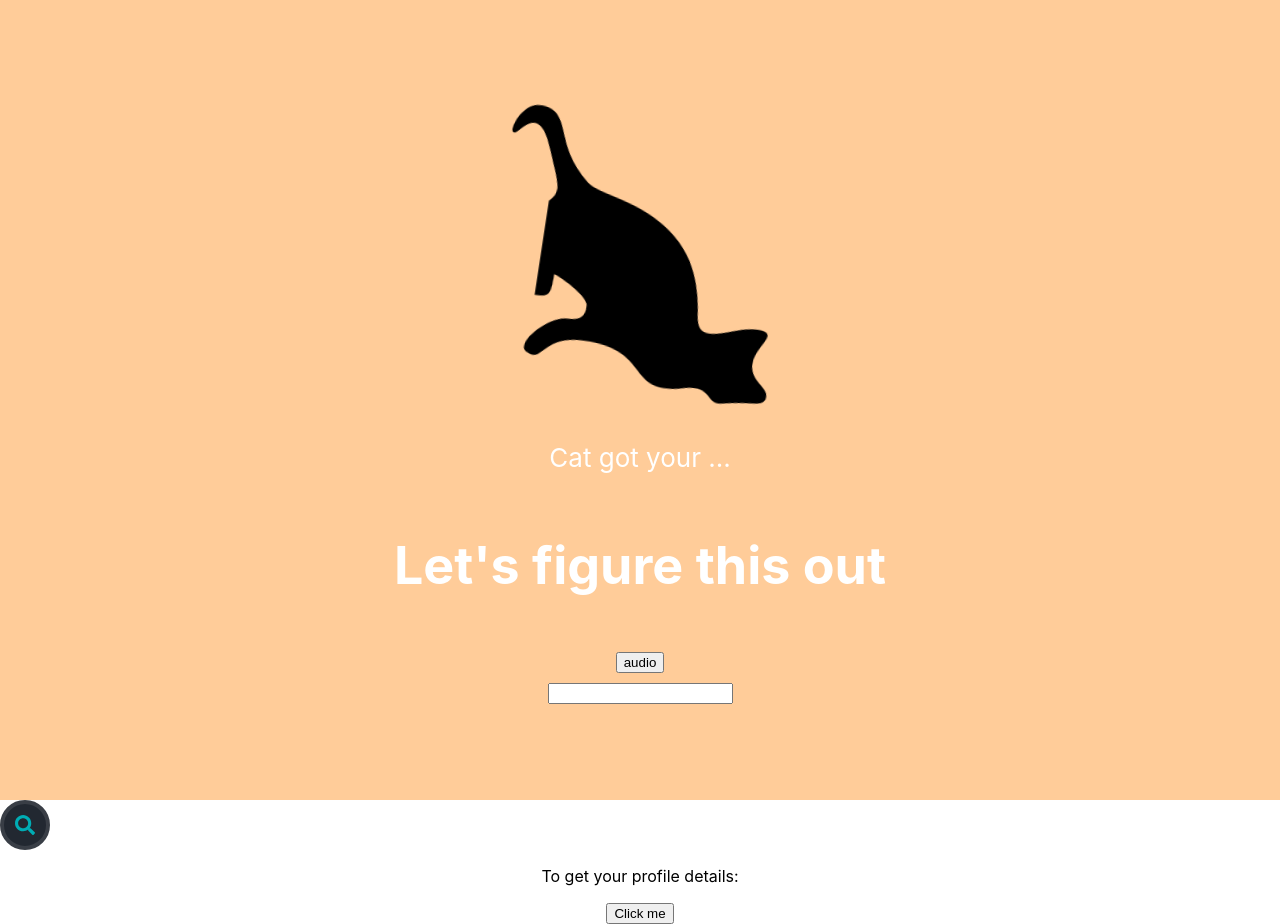
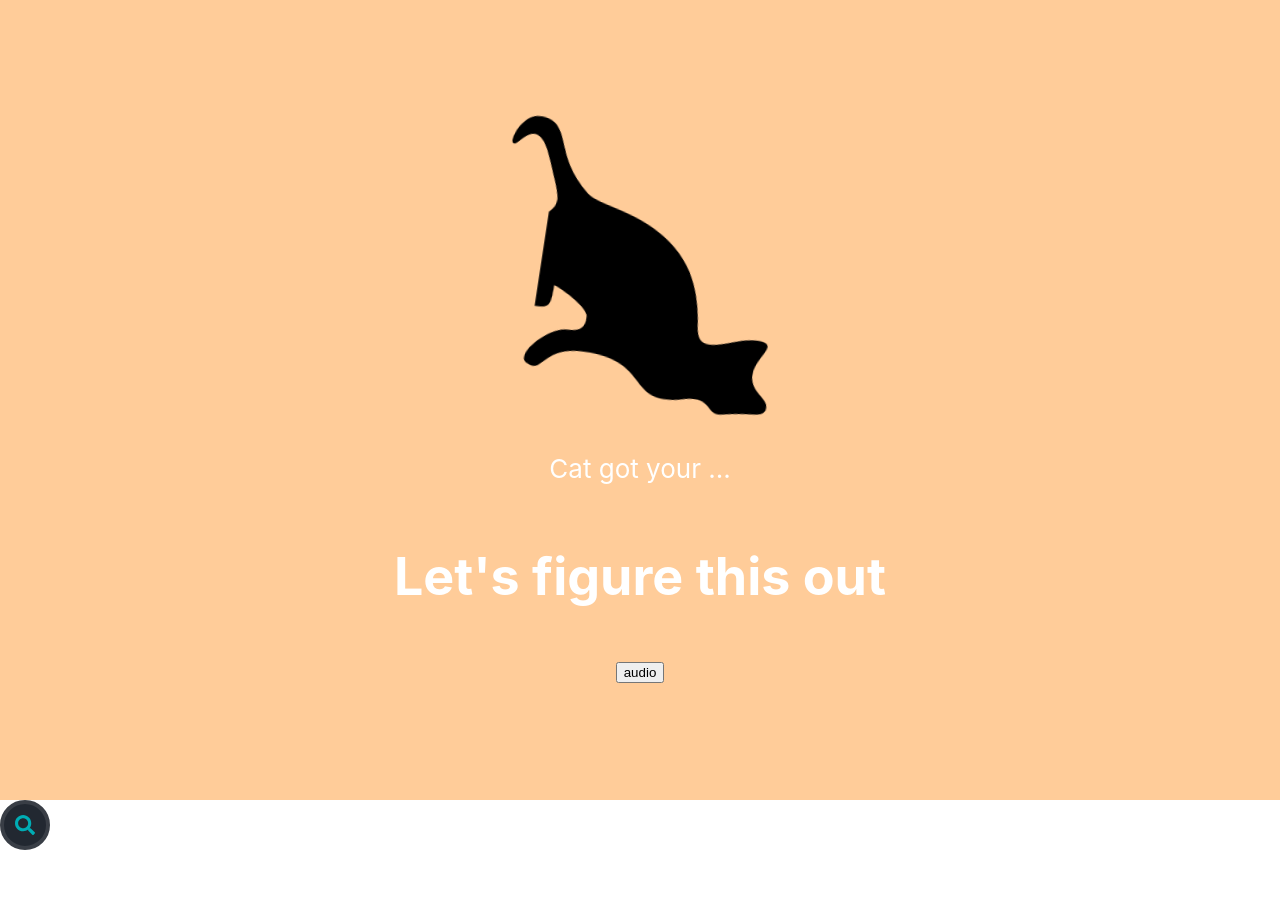
Before and after one commit to cnmnzhang/tip-of-your-tongue, a React (Create React App) app in the folder frontend/: page / in a window 1280 px wide. After the commit the page ends 850 px from the top, so only its background shows below. Built offline with nearby package versions, Linux system fonts and the light colour scheme.

Commit message:
cleaning up home page

```diff
--- a/frontend/src/App.jsx
+++ b/frontend/src/App.jsx
@@ -1,33 +1,10 @@
-import React, { useState} from 'react';
+
 import cat from './cat.svg';
 import Search from './components/Search';
 import Audio from './components/Audio';
-import axios from "axios";
-
 
 function App() {
 
-  // new line start
-  const [profileData, setProfileData] = useState(null)
-
-  function getData() {
-    axios({
-      method: "GET",
-      url:"/profile",
-    })
-    .then((response) => {
-      const res =response.data
-      setProfileData(({
-        profile_name: res.name,
-        about_me: res.about}))
-    }).catch((error) => {
-      if (error.response) {
-        console.log(error.response)
-        console.log(error.response.status)
-        console.log(error.response.headers)
-        }
-    })};
-    //end of new line
 
   return (
     <div className="App">
@@ -40,21 +17,10 @@ function App() {
           Let's figure this out
         </h1>
         <Audio />
-        <input></input>
       </header>
-
 
       <div className="App-body">
         <Search />
-
-        {/* new line start*/}
-        <p>To get your profile details: </p><button onClick={getData}>Click me</button>
-        {profileData && <div>
-              <p>Profile name: {profileData.profile_name}</p>
-              <p>About me: {profileData.about_me}</p>
-            </div>
-        }
-         {/* end of new line */}
 
 
       </div>
```
Also changed, not shown: frontend/src/components/Search.jsx (+4 -4 lines).
